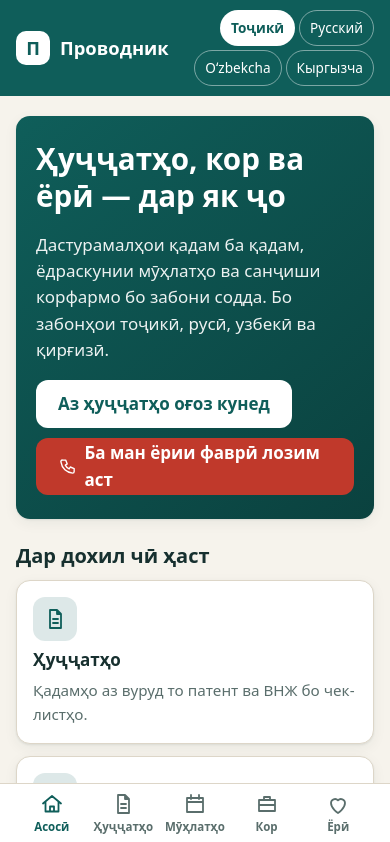
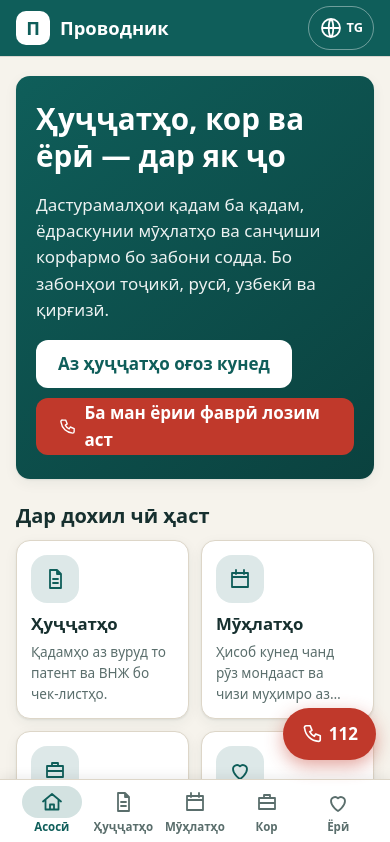
Before and after one commit to yunusovshahriyor/Conductor-documents-work-support, a Next.js app in the folder frontend/: page /tg in a window 390 px wide. Shown: the top 842 px of the page. Built offline with nearby package versions, Linux system fonts and the light colour scheme.

Commit message:
Make mobile UI app-like: app bar with back button, tab bar pill, language bottom sheet, SOS button, press feedback, screen transitions
Co-Authored-By: Claude Sonnet 5.5 <noreply@anthropic.com>
Claude-Session: https://claude.ai/code/session_012HMxjjMRnNJmVf8q9HMAnk

```diff
--- a/frontend/src/app/[locale]/layout.tsx
+++ b/frontend/src/app/[locale]/layout.tsx
@@ -3,9 +3,10 @@ import Link from "next/link";
 import { notFound } from "next/navigation";
 import type { ReactNode } from "react";
 import { InstallPrompt } from "@/components/InstallPrompt";
-import { LanguageSwitcher } from "@/components/LanguageSwitcher";
+import { AppBar } from "@/components/AppBar";
 import { Nav } from "@/components/Nav";
 import { OfflineBadge } from "@/components/OfflineBadge";
+import { SosButton } from "@/components/SosButton";
 import { ServiceWorkerRegister } from "@/components/ServiceWorkerRegister";
 import { isLocale, locales } from "@/i18n/config";
 import { getMessages } from "@/i18n/dictionary";
@@ -33,6 +34,7 @@ export async function generateMetadata({ params }: { params: Promise<{ locale: s
 export const viewport: Viewport = {
   width: "device-width",
   initialScale: 1,
+  viewportFit: "cover",
   themeColor: [
     { media: "(prefers-color-scheme: light)", color: "#0f5e5a" },
     { media: "(prefers-color-scheme: dark)", color: "#0b1f1e" },
@@ -54,13 +56,7 @@ export default async function LocaleLayout({
     <html lang={locale}>
       <body>
         <header className="header">
-          <div className="container header__inner">
-            <Link href={`/${locale}`} className="brand" aria-label={t.app.fullName}>
-              <span className="brand__mark" aria-hidden="true">П</span>
-              <span className="brand__text">{t.app.name}</span>
-            </Link>
-            <LanguageSwitcher current={locale} label={t.nav.language} />
-          </div>
+          <AppBar locale={locale} t={t} />
           <div className="header__nav">
             <div className="container">
               <Nav locale={locale} labels={t.nav} menuLabel={t.nav.menu} />
@@ -69,7 +65,7 @@ export default async function LocaleLayout({
         </header>
 
         <OfflineBadge label={t.common.offlineBadge} />
-        <main className="container main">{children}</main>
+        <main className="container main" id="main">{children}</main>
 
         <footer className="container footer">
           <p>{t.common.verifyBanner}</p>
@@ -84,6 +80,7 @@ export default async function LocaleLayout({
           installLabel={t.common.installButton}
           dismissLabel={t.common.dismiss}
         />
+        <SosButton label={t.common.callEmergency} />
         <ServiceWorkerRegister />
       </body>
     </html>
--- a/frontend/src/app/globals.css
+++ b/frontend/src/app/globals.css
@@ -169,3 +169,88 @@ legend { padding: 0 6px; font-weight: 700; }
 .footer { color: var(--muted); font-size: .85rem; padding-top: 12px; padding-bottom: 24px; border-top: 1px solid var(--border); }
 
 @media (prefers-reduced-motion: reduce) { * { transition: none !important; } }
+
+/* ===== App-like behaviour (phones first) ===== */
+html { -webkit-tap-highlight-color: transparent; overscroll-behavior-y: none; }
+body { padding-bottom: calc(84px + env(safe-area-inset-bottom)); }
+.header, .header__nav, .btn, .icon-btn, .lang__btn, .sheet, summary { -webkit-user-select: none; user-select: none; }
+button, a, summary, input, label { touch-action: manipulation; }
+
+.header { padding-top: env(safe-area-inset-top); box-shadow: 0 1px 0 rgb(0 0 0 / 12%); }
+.appbar { display: flex; align-items: center; gap: 8px; min-height: 56px; }
+.appbar__title { flex: 1; min-width: 0; font-size: 1.15rem; font-weight: 700; overflow: hidden; text-overflow: ellipsis; white-space: nowrap; }
+.appbar__end { margin-left: auto; display: flex; align-items: center; }
+.appbar__back { margin-left: -8px; }
+.brand--wide-only { display: none; }
+
+.icon-btn { display: inline-flex; align-items: center; justify-content: center; gap: 4px; min-width: 44px; min-height: 44px; padding: 0 10px; border-radius: 999px; border: 1px solid color-mix(in srgb, var(--primary-text) 40%, transparent); background: transparent; color: inherit; font: inherit; font-size: .8rem; font-weight: 700; cursor: pointer; }
+.icon-btn--plain { border-color: transparent; }
+.icon-btn:active { background: color-mix(in srgb, var(--primary-text) 18%, transparent); }
+.lang--inline { display: none; }
+
+/* bottom tab bar with pill indicator */
+.header__nav { box-shadow: 0 -2px 12px rgb(0 0 0 / 8%); }
+.nav__link { gap: 0; padding: 6px 2px 8px; transition: color .15s; }
+.nav__link svg { box-sizing: content-box; padding: 4px 18px; border-radius: 999px; transition: background .15s; }
+.nav__link[aria-current="page"] svg { background: color-mix(in srgb, var(--primary) 18%, transparent); }
+.nav__link span { max-width: 100%; overflow: hidden; text-overflow: ellipsis; white-space: nowrap; }
+
+/* press feedback */
+.btn, .card, .nav__link, .accordion summary, .check, .radio { transition: transform .1s ease, opacity .1s ease; }
+.btn:active, .card:active { transform: scale(.97); }
+.nav__link:active { opacity: .6; }
+
+/* screen transition */
+@keyframes screen-in { from { opacity: 0; transform: translateY(10px); } to { opacity: 1; transform: none; } }
+.main { animation: screen-in .22s ease-out; }
+
+/* home tiles: 2-column app grid */
+.cards { grid-template-columns: 1fr 1fr; }
+.card { padding: 14px; gap: 4px; min-height: 148px; }
+.card strong { font-size: 1.05rem; }
+.card span:last-child { font-size: .85rem; display: -webkit-box; -webkit-line-clamp: 3; -webkit-box-orient: vertical; overflow: hidden; }
+.card__icon { width: 48px; height: 48px; border-radius: 16px; margin-bottom: 4px; }
+
+/* grouped-list feel for steps and results */
+.step, .accordion, .callout, .result { border-radius: 18px; }
+.step__head h2 { font-size: 1.05rem; }
+
+/* emergency FAB */
+.sos-fab { position: fixed; right: 14px; bottom: calc(84px + env(safe-area-inset-bottom)); z-index: 35; display: inline-flex; align-items: center; gap: 6px; min-height: 52px; padding: 0 18px; border-radius: 999px; background: var(--sos); color: #fff; font-weight: 800; text-decoration: none; box-shadow: 0 6px 18px rgb(192 57 43 / 45%); }
+.sos-fab:active { transform: scale(.95); }
+.install { bottom: calc(150px + env(safe-area-inset-bottom)); }
+
+/* bottom sheet (language picker) */
+@keyframes sheet-up { from { transform: translateY(100%); } to { transform: none; } }
+@keyframes fade-in { from { opacity: 0; } to { opacity: 1; } }
+.sheet { position: fixed; inset: 0; z-index: 100; display: flex; align-items: flex-end; justify-content: center; color: var(--text); }
+.sheet__scrim { position: absolute; inset: 0; background: rgb(0 0 0 / 45%); animation: fade-in .2s ease-out; }
+.sheet__panel { position: relative; width: 100%; max-width: 520px; background: var(--surface); border-radius: 24px 24px 0 0; padding: 8px 16px calc(16px + env(safe-area-inset-bottom)); animation: sheet-up .25s ease-out; }
+.sheet__grabber { width: 40px; height: 5px; border-radius: 3px; background: var(--border); margin: 4px auto 8px; }
+.sheet__head { display: flex; align-items: center; justify-content: space-between; }
+.sheet__head h2 { margin: 0; }
+.sheet__head .icon-btn { color: var(--text); }
+.sheet__list { list-style: none; margin: 8px 0 0; padding: 0; display: grid; gap: 8px; }
+.sheet__item { width: 100%; min-height: 56px; display: flex; align-items: center; justify-content: space-between; padding: 0 16px; border-radius: 14px; border: 2px solid var(--border); background: transparent; color: var(--text); font: inherit; font-size: 1.05rem; font-weight: 600; cursor: pointer; }
+.sheet__item[aria-current="true"] { border-color: var(--primary); color: var(--primary); }
+.sheet__item:active { background: var(--bg); }
+
+.footer { font-size: .78rem; }
+
+/* ===== Wide screens: classic website layout ===== */
+@media (min-width: 720px) {
+  body { padding-bottom: 0; }
+  .appbar__title, .lang--sheet-btn, .sos-fab, .appbar__back { display: none; }
+  .brand--wide-only { display: inline-flex; }
+  .lang--inline { display: flex; }
+  .cards { grid-template-columns: 1fr 1fr; }
+  .card { min-height: 0; }
+  .card span:last-child { display: block; }
+  .nav__link svg { padding: 0; background: none !important; }
+  .install { bottom: 16px; }
+}
+
+@media (display-mode: standalone) {
+  .footer { padding-bottom: 8px; }
+}
+.install > svg { flex: none; margin-top: 2px; }
--- /dev/null
+++ b/frontend/src/components/AppBar.tsx
@@ -0,0 +1,40 @@
+"use client";
+
+import Link from "next/link";
+import { usePathname, useRouter } from "next/navigation";
+import { Icon } from "./Icon";
+import { LanguageSwitcher } from "./LanguageSwitcher";
+import type { Locale } from "@/i18n/config";
+import type { Messages } from "@/i18n/messages/ru";
+
+const sections = ["documents", "deadlines", "work", "help", "about"] as const;
+
+export function AppBar({ locale, t }: { locale: Locale; t: Messages }) {
+  const pathname = usePathname() ?? "";
+  const router = useRouter();
+  const section = sections.find((s) => pathname.startsWith(`/${locale}/${s}`));
+  const isHome = !section;
+
+  const goBack = () => {
+    if (window.history.length > 1) router.back();
+    else router.push(`/${locale}`);
+  };
+
+  return (
+    <div className="container appbar">
+      {!isHome && (
+        <button type="button" className="icon-btn icon-btn--plain appbar__back" aria-label={t.common.back} onClick={goBack}>
+          <Icon name="back" />
+        </button>
+      )}
+      <Link href={`/${locale}`} className={`brand${isHome ? "" : " brand--wide-only"}`} aria-label={t.app.fullName}>
+        <span className="brand__mark" aria-hidden="true">П</span>
+        <span className="brand__text">{t.app.name}</span>
+      </Link>
+      {!isHome && <span className="appbar__title">{t.nav[section]}</span>}
+      <div className="appbar__end">
+        <LanguageSwitcher current={locale} label={t.nav.language} closeLabel={t.common.dismiss} />
+      </div>
+    </div>
+  );
+}
--- a/frontend/src/components/Icon.tsx
+++ b/frontend/src/components/Icon.tsx
@@ -11,7 +11,9 @@ export type IconName =
   | "shield"
   | "check"
   | "alert"
-  | "download";
+  | "download"
+  | "back"
+  | "close";
 
 const paths: Record<IconName, ReactElement> = {
   home: <path d="M3 11.5 12 4l9 7.5M5.5 10v9.5h13V10M10 19.5v-5h4v5" />,
@@ -25,6 +27,8 @@ const paths: Record<IconName, ReactElement> = {
   check: <path d="M5 12.5l4.5 4.5L19 7.5" />,
   alert: <path d="M12 4l10 17H2zM12 10v5M12 18v.5" />,
   download: <path d="M12 4v11M7.5 11 12 15.5 16.5 11M5 20h14" />,
+  back: <path d="M15 5l-7 7 7 7" />,
+  close: <path d="M6 6l12 12M18 6 6 18" />,
 };
 
 export function Icon({ name, size = 24 }: { name: IconName; size?: number }) {
--- a/frontend/src/components/LanguageSwitcher.tsx
+++ b/frontend/src/components/LanguageSwitcher.tsx
@@ -1,33 +1,71 @@
 "use client";
 
+import { useEffect, useState } from "react";
 import { usePathname, useRouter } from "next/navigation";
+import { Icon } from "./Icon";
 import { LOCALE_COOKIE, locales, localeNames, type Locale } from "@/i18n/config";
 
-export function LanguageSwitcher({ current, label }: { current: Locale; label: string }) {
+export function LanguageSwitcher({ current, label, closeLabel }: { current: Locale; label: string; closeLabel: string }) {
   const pathname = usePathname();
   const router = useRouter();
+  const [open, setOpen] = useState(false);
+
+  useEffect(() => {
+    if (!open) return;
+    const onKey = (e: KeyboardEvent) => e.key === "Escape" && setOpen(false);
+    window.addEventListener("keydown", onKey);
+    return () => window.removeEventListener("keydown", onKey);
+  }, [open]);
 
   function change(next: Locale) {
     document.cookie = `${LOCALE_COOKIE}=${next}; path=/; max-age=31536000; samesite=lax`;
     const segments = (pathname ?? "/").split("/");
     segments[1] = next;
+    setOpen(false);
     router.push(segments.join("/") || `/${next}`);
   }
 
   return (
-    <div className="lang" role="group" aria-label={label}>
-      {locales.map((code) => (
-        <button
-          key={code}
-          type="button"
-          className="lang__btn"
-          aria-pressed={code === current}
-          lang={code}
-          onClick={() => change(code)}
-        >
-          {localeNames[code]}
-        </button>
-      ))}
-    </div>
+    <>
+      {/* wide screens: inline pills */}
+      <div className="lang lang--inline" role="group" aria-label={label}>
+        {locales.map((code) => (
+          <button key={code} type="button" className="lang__btn" aria-pressed={code === current} lang={code} onClick={() => change(code)}>
+            {localeNames[code]}
+          </button>
+        ))}
+      </div>
+
+      {/* phones: icon button + bottom sheet */}
+      <button type="button" className="icon-btn lang--sheet-btn" aria-label={label} aria-haspopup="dialog" onClick={() => setOpen(true)}>
+        <Icon name="globe" />
+        <span className="lang__code">{current.toUpperCase()}</span>
+      </button>
+
+      {open && (
+        <div className="sheet" role="presentation">
+          <div className="sheet__scrim" onClick={() => setOpen(false)} />
+          <div className="sheet__panel" role="dialog" aria-modal="true" aria-label={label}>
+            <div className="sheet__grabber" aria-hidden="true" />
+            <div className="sheet__head">
+              <h2>{label}</h2>
+              <button type="button" className="icon-btn icon-btn--plain" aria-label={closeLabel} onClick={() => setOpen(false)}>
+                <Icon name="close" />
+              </button>
+            </div>
+            <ul className="sheet__list">
+              {locales.map((code) => (
+                <li key={code}>
+                  <button type="button" className="sheet__item" lang={code} aria-current={code === current} onClick={() => change(code)}>
+                    <span>{localeNames[code]}</span>
+                    {code === current && <Icon name="check" size={22} />}
+                  </button>
+                </li>
+              ))}
+            </ul>
+          </div>
+        </div>
+      )}
+    </>
   );
 }
--- /dev/null
+++ b/frontend/src/components/SosButton.tsx
@@ -0,0 +1,11 @@
+import { Icon } from "./Icon";
+
+/** Always-reachable emergency call button, shown only on phones. */
+export function SosButton({ label }: { label: string }) {
+  return (
+    <a href="tel:112" className="sos-fab" aria-label={label}>
+      <Icon name="phone" size={22} />
+      <span>112</span>
+    </a>
+  );
+}
```
